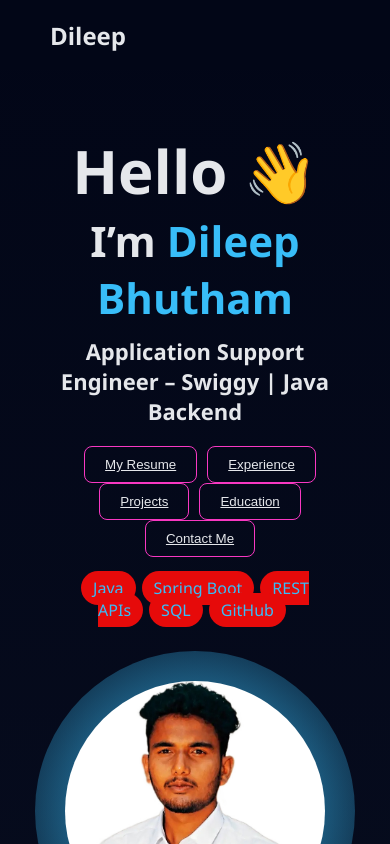
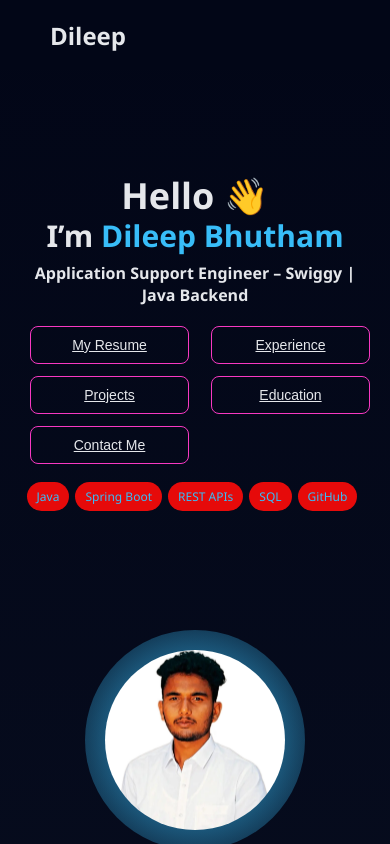
Before and after one commit to DileepNiki121/DileepNiki-PortFolio-Page, a React (Vite) app: page / in a window 390 px wide. Shown: the top 844 px of the page. Built offline with nearby package versions, Linux system fonts and the light colour scheme.

Commit message:
add mobile styles for hero section to improve responsiveness

```diff
--- a/src/index.css
+++ b/src/index.css
@@ -307,3 +307,70 @@ body {
     font-size: 16px;
   }
 }
+/* =========================
+   MOBILE HERO FIX
+========================= */
+@media (max-width: 768px) {
+
+  .hero {
+    flex-direction: column;
+    text-align: center;
+    padding: 80px 20px 40px;
+    gap: 25px;
+  }
+
+  .hero-left h1 {
+    font-size: 36px;
+    line-height: 1.2;
+  }
+
+  .hero-left h2 {
+    font-size: 30px;
+    line-height: 1.2;
+  }
+
+  .hero-left h3 {
+    font-size: 16px;
+    margin-top: 8px;
+  }
+
+  /* BUTTONS */
+  .hero-buttons {
+    display: grid;
+    grid-template-columns: 1fr 1fr;
+    gap: 12px;
+    margin-top: 20px;
+  }
+
+  .hero-buttons a {
+    font-size: 14px;
+    padding: 10px;
+  }
+
+  /* SKILLS CHIPS */
+  .skills {
+    justify-content: center;
+    gap: 8px;
+    margin-top: 18px;
+  }
+
+  .skills span {
+    font-size: 12px;
+    padding: 6px 10px;
+  }
+
+  /* PHOTO */
+  .hero-right {
+    margin-top: 20px;
+  }
+
+  .photo-circle {
+    width: 220px;
+    height: 220px;
+  }
+
+  .photo-circle img {
+    width: 180px;
+    height: 180px;
+  }
+}
```
